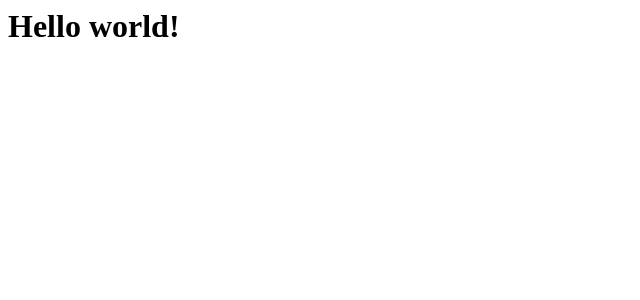
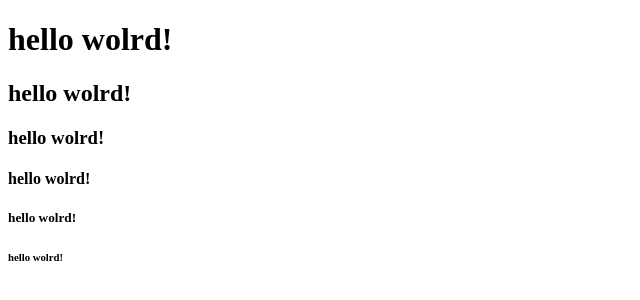
Before and after one commit to hwangyeonghui/first, a plain HTML site: page index.html in a window 1280 px wide. Shown: the whole page, without its empty margins (0-640 px from the left). Drawn offline with Linux system fonts and the light colour scheme.

Commit message:
index.html 수정

```diff
--- a/index.html
+++ b/index.html
@@ -1 +1,17 @@
-<h1>Hello world!</h1>
+<!DOCTYPE html>
+<html lang="en">
+<head>
+    <meta charset="UTF-8">
+    <meta http-equiv="X-UA-Compatible" content="IE=edge">
+    <meta name="viewport" content="width=device-width, initial-scale=1.0">
+    <title>Document</title>
+</head>
+<body>
+    <h1>hello wolrd!</h1>
+    <h2>hello wolrd!</h2>
+    <h3>hello wolrd!</h3>
+    <h4>hello wolrd!</h4>
+    <h5>hello wolrd!</h5>
+    <h6>hello wolrd!</h6>
+</body>
+</html>
```
